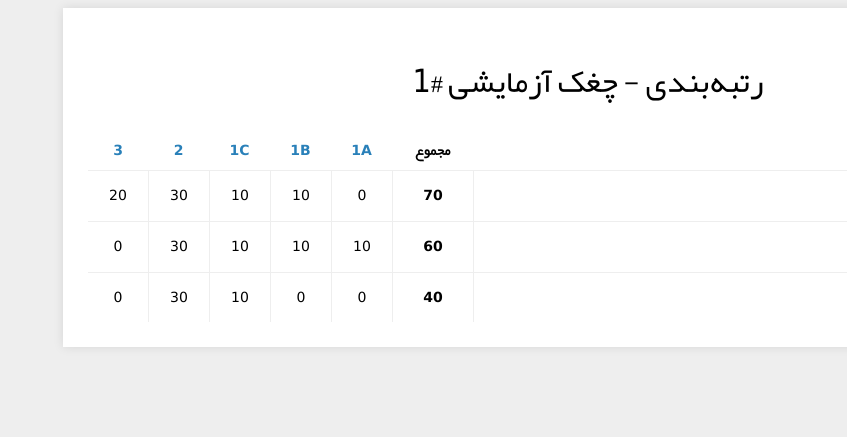
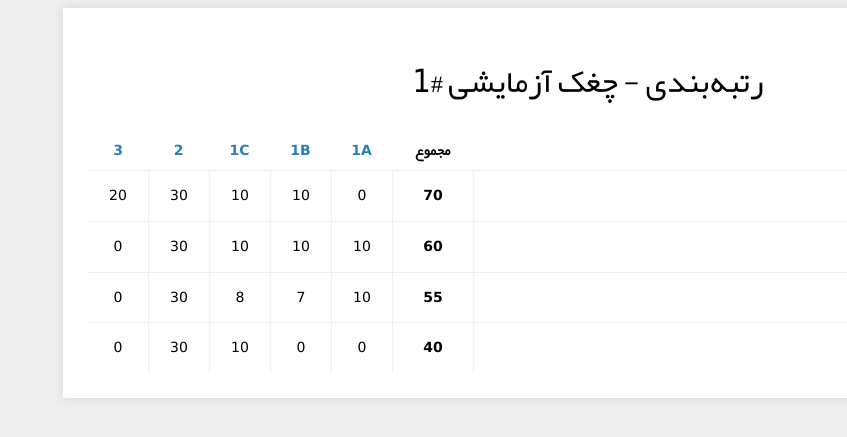
Before and after one commit to computerCS/computercs.github.io, a Jekyll site: the page built from standing/choghok1.html, in a window 1280 px wide. Shown: the top 437 px of the page, without its empty margins (433-1280 px from the left). Built offline with Jekyll 4.4.1, drawn with Linux system fonts in a browser that asks for light colours.

Commit message:
Update choghok1.html

```diff
--- a/standing/choghok1.html
+++ b/standing/choghok1.html
@@ -45,4 +45,13 @@ users:
       - 10
       - 30
       - 20
+  - name: "حسنا سادات آزرم سا"
+    grade: 3
+    score: 55
+    problems:
+      - 10
+      - 7
+      - 8
+      - 30
+      - 0
 ---
```
